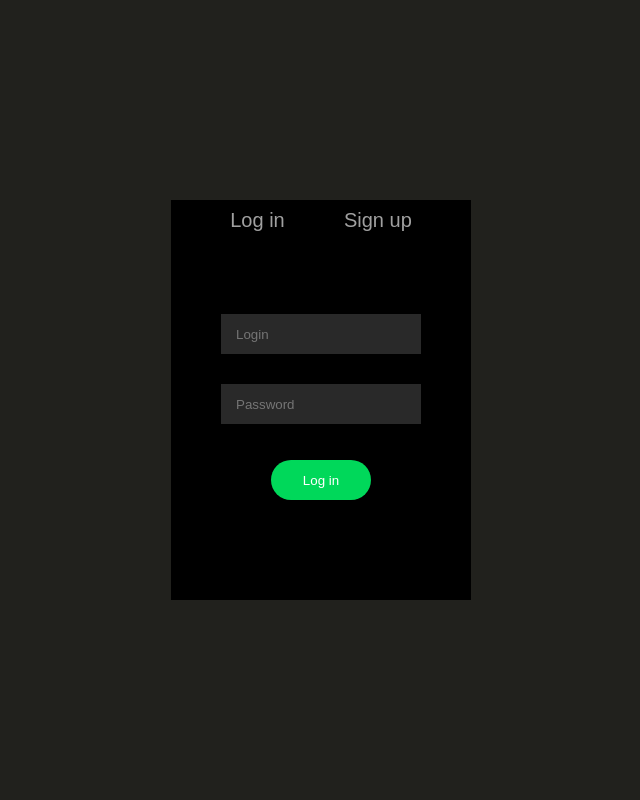
After one commit to YuraLapin/DB-4semester, a Flask app: page /login in a window 1280 px wide. The commit adds this page. Shown: the whole page, without its empty margins (319-959 px from the left). Run offline with Flask 3, Linux system fonts and the light colour scheme.

Commit message:
added login

```diff
--- a/musicBD/__init__.py
+++ b/musicBD/__init__.py
@@ -1,29 +1,84 @@
 from flask import Flask, request, render_template
 from flaskext.mysql import MySQL
-import pymysql
+import bcrypt
 
 app = Flask(__name__)
+mysql = MySQL()
+
 app.config['MYSQL_DATABASE_USER'] = 'root'
 app.config['MYSQL_DATABASE_PASSWORD'] = '19283sieben'
 app.config['MYSQL_DATABASE_DB'] = 'music_db'
 app.config['MYSQL_DATABASE_HOST'] = 'localhost'
 
-mysql = MySQL()
+mysql.init_app(app)
 connection = mysql.connect()
 cursor = connection.cursor()
 
+def get_hash(password):
+    return bcrypt.hashpw(password, bcrypt.gensalt())
+
 @app.route('/')
+@app.route('/login')
+def login():
+    return render_template("login.html")
+
 @app.route('/index')
 def index():
-    return render_template("index.html")
+    return render_template("index.html", user = 'manager')
 
 @app.route('/make_request', methods = ['POST'])
 def make_request():
     sql_request = request.form.get('request_text')
     cursor.execute(sql_request)
     request_result = cursor.fetchall()
-    result_headers = [description[0] for description in request_result.description]
-    resut_headers_tuple = tuple(result_headers)
-    fetched_result = request_result.fetchall()
-    fetched_result.insert(0, resut_headers_tuple)
+    untrimmed_headers = cursor.description
+    headers = []
+    for header in untrimmed_headers:
+        headers.append(header[0])
+    fetched_result = []
+    headers_tuple = tuple(headers)
+    fetched_result.append(headers_tuple)
+    for element in request_result:
+        fetched_result.append(element)
     return fetched_result
+
+@app.route('/tryLogIn', methods = ['POST'])
+def try_login():
+    login = request.form.get('login')
+    password = request.form.get('password')
+
+    sql_request = 'SELECT password FROM user WHERE login=\'' + login + '\''
+    cursor.execute(sql_request)
+    request_result = cursor.fetchall()
+    if len(request_result) == 0:
+        return render_template('login.html', error = 'invalid login')
+
+    hashed_password = request_result[0][0]
+    if bcrypt.checkpw(password, hashed_password):
+        return render_template('index.html')
+    else:
+        return render_template('login.html', error = 'invalid login')
+
+@app.route('/register', methods=['POST'])
+def register():
+    login = request.form.get('login')
+    password1 = request.form.get('password1')
+    password2 = request.form.get('password2')
+
+    if login == '' or password1 == '' or password2 == '':
+        return render_template('login.html', error = 'not filled')
+
+    if password1 != password2:
+        return render_template('login.html', error = 'different passwords')
+
+    sql_request = 'SELECT * FROM user WHERE login=\'' + login + '\''
+    cursor.execute(sql_request)
+    request_result = cursor.fetchall()
+    if len(request_result) > 0:
+        return render_template('login.html', error = 'login taken')
+
+    hashed_password = get_hash(password1)
+    sql_request = 'INSERT INTO user VALUES (\"' + login + '\", \"' + str(hashed_password) + '\")'
+    cursor.execute(sql_request)
+    connection.commit()
+    return render_template('index.html')
--- /dev/null
+++ b/musicBD/static/login_scripts.js
@@ -0,0 +1,26 @@
+document.getElementById("logInSelectorButton").addEventListener(
+    "click",
+    function() {
+        showLogIn(true);
+    },
+    false
+);
+
+document.getElementById("signUpSelectorButton").addEventListener(
+    "click",
+    function() {
+        showLogIn(false);
+    },
+    false
+);
+
+function showLogIn(isOn){
+    if (isOn){
+        document.getElementById("signUpField").style = "z-index: -1";
+        document.getElementById("logInField").style = "z-index: 1";
+    }
+    else{
+        document.getElementById("signUpField").style = "z-index: 1";
+        document.getElementById("logInField").style = "z-index: -1";
+    }
+}
--- /dev/null
+++ b/musicBD/static/loginstyle.css
@@ -0,0 +1,94 @@
+*{
+    margin: 0;
+    padding: 0;
+    box-sizing: border-box;
+}
+
+body{
+    background: #21211d;
+    display: flex;
+    justify-content: center;
+    align-items: center;
+    height: 100vh;
+    font-family: 'proxima-nova', sans-serif;
+}
+
+.login-centralarea{
+    display: flex;
+    flex-direction: column;
+    height: 400px;
+    width: 300px;
+    background: #000000;
+}
+
+.login-selector{
+    display: flex;
+    height: 10%;
+    width: 100%;
+    border: none;
+    justify-content: space-evenly;
+}
+
+.selector-button{
+    background: rgba(0, 0, 0, 0.25);
+	border: initial;
+	border-width: 1px;
+	border-radius: 4px;
+	font-size: 20px;
+	color: #A0A0A0;
+	text-shadow: none;
+}
+
+.selector-button:hover{
+    background-color: rgba(0, 0, 0, 0.6);
+	color: #FFF;
+}
+
+.login-mainarea{
+    height: 90%;
+    width: 100%;
+    display: grid;
+}
+
+.login-field{
+    display: flex;
+    flex-direction: column;
+    justify-content: center;
+    height: 340px;
+    width: 300px;
+    border: none;
+    position:absolute;
+    overflow: hidden;
+    align-items: center;
+}
+
+.login-textarea{
+    height: 5vh;
+    margin: 5%;
+    border: none;
+    background: #292929;
+    color: #fff;
+    width: 200px;
+    padding: 5%;
+}
+
+.login-textarea:focus{
+    background: #333333;
+    outline: 0;
+}
+
+.error-message{
+    color: red;
+    font-size: 15px;
+    margin: 5%;
+}
+
+.login-button{
+    height: 5vh;
+    margin: 7%;
+    background: #00d85a;
+    color: #fff;
+    border: none;
+    border-radius: 25px;
+    width: 100px
+}
--- a/musicBD/static/style.css
+++ b/musicBD/static/style.css
@@ -66,7 +66,6 @@ body{
 .table-container{
     display: flex;
     flex-direction: column;
-    position: relative;
     width: 85vw;
     height: 100vh;
     background: #21211d;
--- /dev/null
+++ b/musicBD/templates/login.html
@@ -0,0 +1,72 @@
+<!DOCTYPE html>
+
+<html>
+
+    <head>
+
+        <meta charset="UTF-8">
+        <link rel="stylesheet" href="\static\loginstyle.css">
+        <title>Любимые песни</title>
+
+    </head>
+
+    <body>
+
+       <div class="login-centralarea">
+
+            <fieldset class="login-selector">
+
+                <button class="selector-button" id="logInSelectorButton">Log in</input>
+                <button class="selector-button" id="signUpSelectorButton">Sign up</input>
+
+            </fieldset>
+
+            <div class="login-mainarea">
+
+                <form action="/tryLogIn" class="login-field" id="logInField" method="POST">
+
+                    <input type="text" class="login-textarea" placeholder="Login" name="login"></input>
+                    <input type="text" class="login-textarea" placeholder="Password" name="password"></input>
+
+                    {% if error == 'invalid login' %}
+                        <t class="error-message">Login or password is invalid</t>
+                    {% endif %}
+
+                    <button class="login-button" id="logInSendButton">Log in</button>
+
+                </form>
+
+                <form action="/register" method="POST" class="login-field" id="signUpField" style="z-index: -1">
+
+                    <input type="text" class="login-textarea" placeholder="Login" name="login"></input>
+                    <input type="text" class="login-textarea" placeholder="Password" name="password1"></input>
+                    <input type="text" class="login-textarea" placeholder="Repeat Password" name="password2"></input>
+
+                    {% if error == 'not filled' %}
+                        <t class="error-message">Fill all the fields</t>
+                    {% elif error == 'different passwords' %}
+                        <t class="error-message">Passwords do not match</t>
+                    {% elif error == 'login taken' %}
+                        <t class="error-message">Login is already taken</t>
+                    {% endif %}
+
+                    <button class="login-button" id="signUpSendButton">Sign up</button>
+
+                </form>
+
+            </div>
+
+       </div>
+
+       <script src="\static/login_scripts.js"></script>
+
+        {% if error == 'not filled' or error == 'different passwords' or error == 'login taken' %}
+            <script>
+                document.getElementById("signUpField").style = "z-index: 1";
+                document.getElementById("logInField").style = "z-index: -1";
+            </script>
+        {% endif %}
+
+    </body>
+
+</html>
```
Also changed, not shown: musicBD/static/scripts.js (+15 -15 lines), musicBD/templates/index.html (+31 -11 lines), musicBD/db/database.db (deleted), 1 other file.
